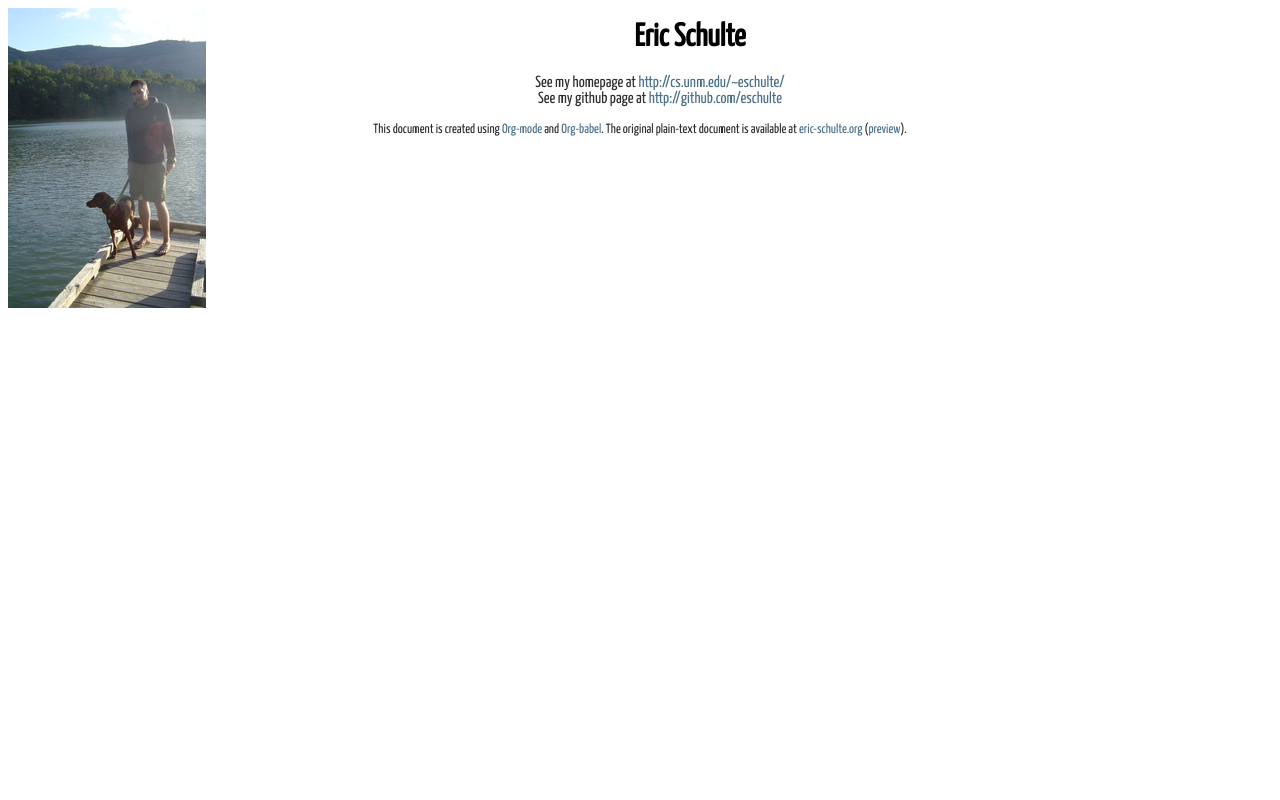
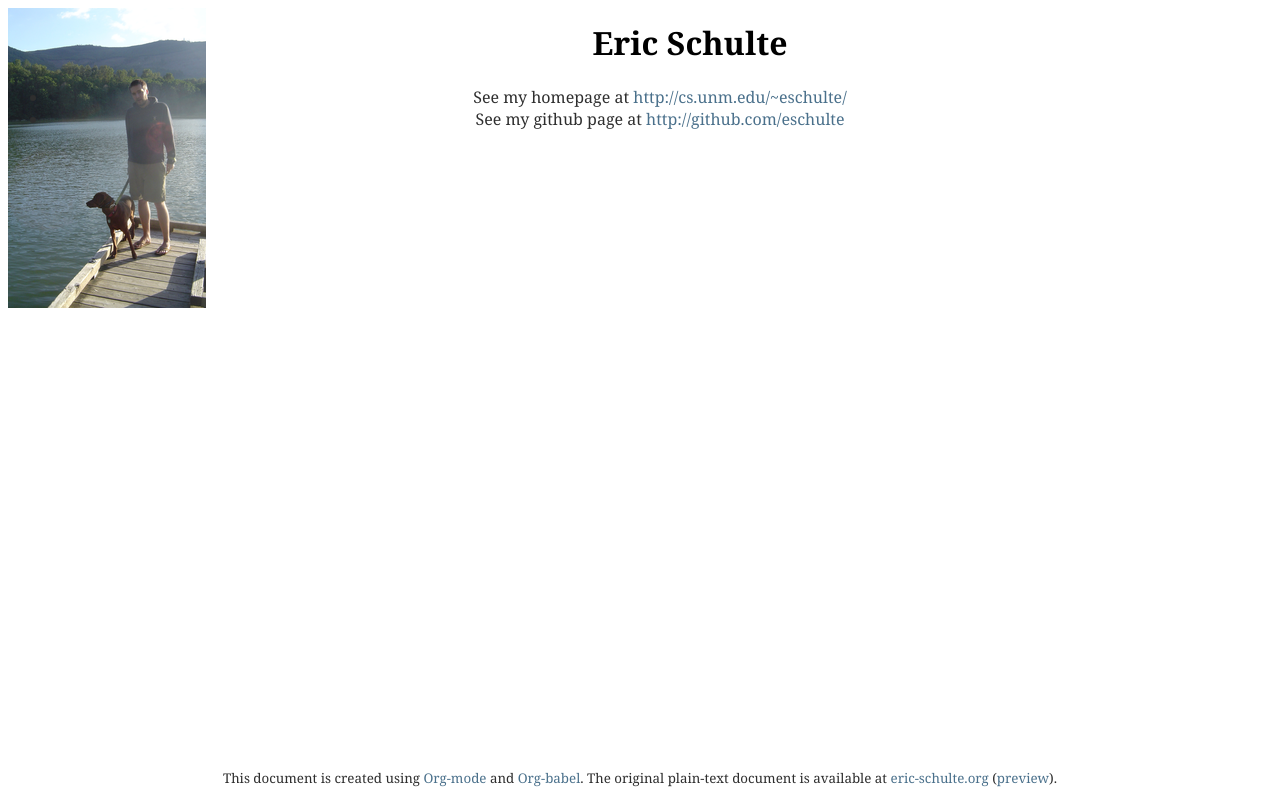
Before and after one commit to eschulte/eschulte.github.com, a plain HTML site: page index.html in a window 1280 px wide. Drawn offline with Linux system fonts and the light colour scheme.

Commit message:
better font

```diff
--- a/data/stylesheet.css
+++ b/data/stylesheet.css
@@ -1,5 +1,5 @@
-
-
+body {
+  font-family: "Georgia", serif; }
 
 #me {
   position: absolute;
@@ -8,6 +8,10 @@
   z-index: -1; }
 
 #doc-info {
+  position: absolute;
+  left: 12.5%;
+  right: 12.5%;
+  bottom: 1em;
   margin-top: 3em;
   margin: auto;
   float: center;
@@ -58,8 +62,7 @@
     display: none; }
 
 #content {
-  color: #2e2e2e;
-  font-family: 'Yanone Kaffeesatz', arial, serif; }
+  color: #2e2e2e; }
 
 #outline-container-academics {
   padding-top: 200px; }
--- a/index.html
+++ b/index.html
@@ -7,7 +7,7 @@ lang="en" xml:lang="en">
 <title>Eric Schulte</title>
 <meta http-equiv="Content-Type" content="text/html;charset=iso-8859-1"/>
 <meta name="generator" content="Org-mode"/>
-<meta name="generated" content="2010-06-07 15:54:09 PDT"/>
+<meta name="generated" content="2010-07-21 22:28:12 PDT"/>
 <meta name="author" content="Eric Schulte"/>
 <meta name="description" content=""/>
 <meta name="keywords" content=""/>
@@ -23,9 +23,9 @@ lang="en" xml:lang="en">
   .timestamp-kwd { color: #5f9ea0; }
   p.verse { margin-left: 3% }
   pre {
-	border: 1pt solid #AEBDCC;
-	padding: 5pt;
-	font-family: courier, monospace;
+ border: 1pt solid #AEBDCC;
+    padding: 5pt;
+ font-family: courier, monospace;
         font-size: 90%;
         overflow:auto;
   }
@@ -93,8 +93,6 @@ See my github page at <a href="http://github.com/eschulte">http://github.com/esc
 </center>
 
 
-
-
 <div class="clear-fix"></div>
 <div id="doc-info">
   This document is created
```
Also changed, not shown: eschulte-source.org.html (+2 -5 lines), eschulte.html (+4 -6 lines), 2 other files.
